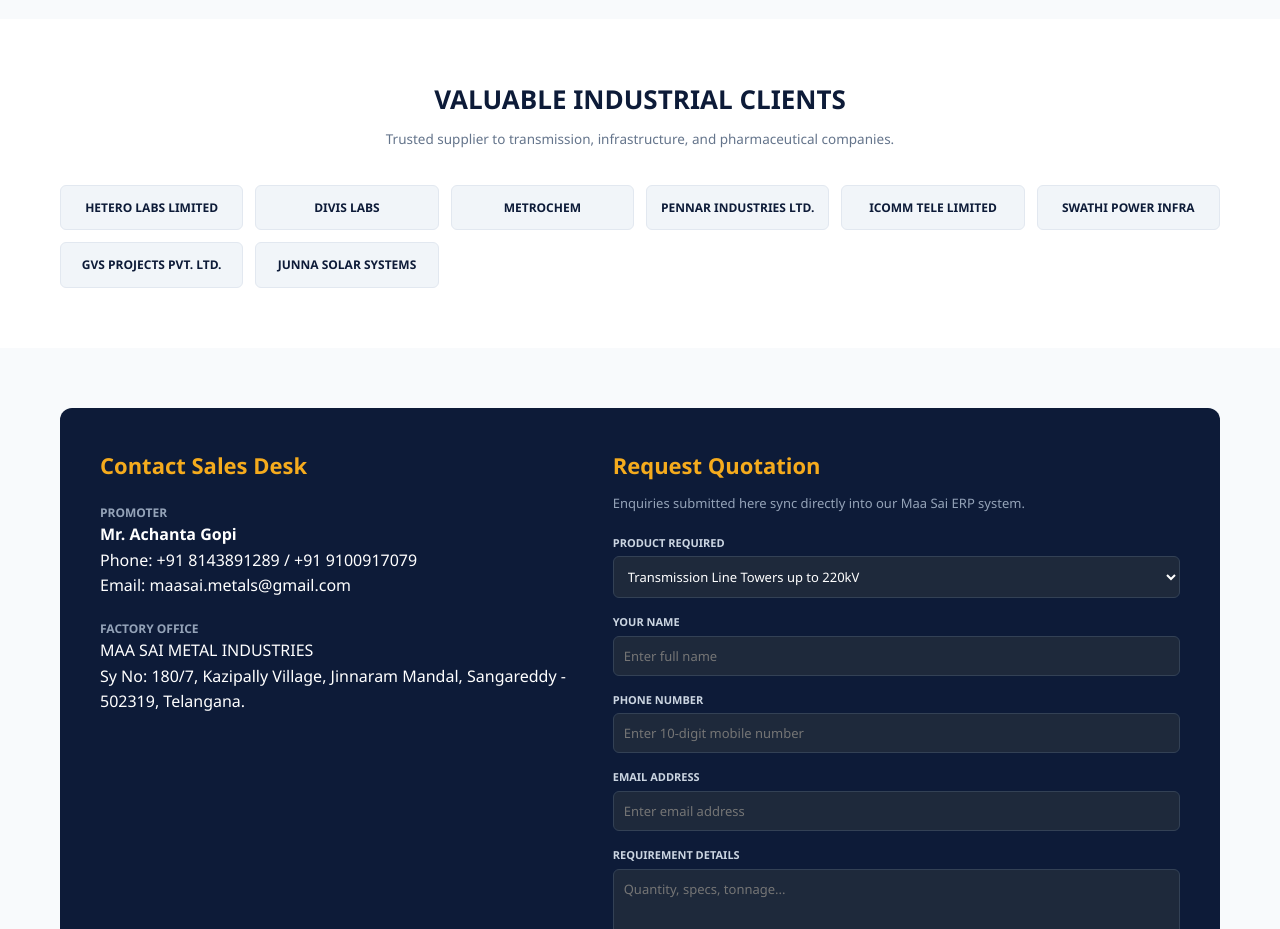
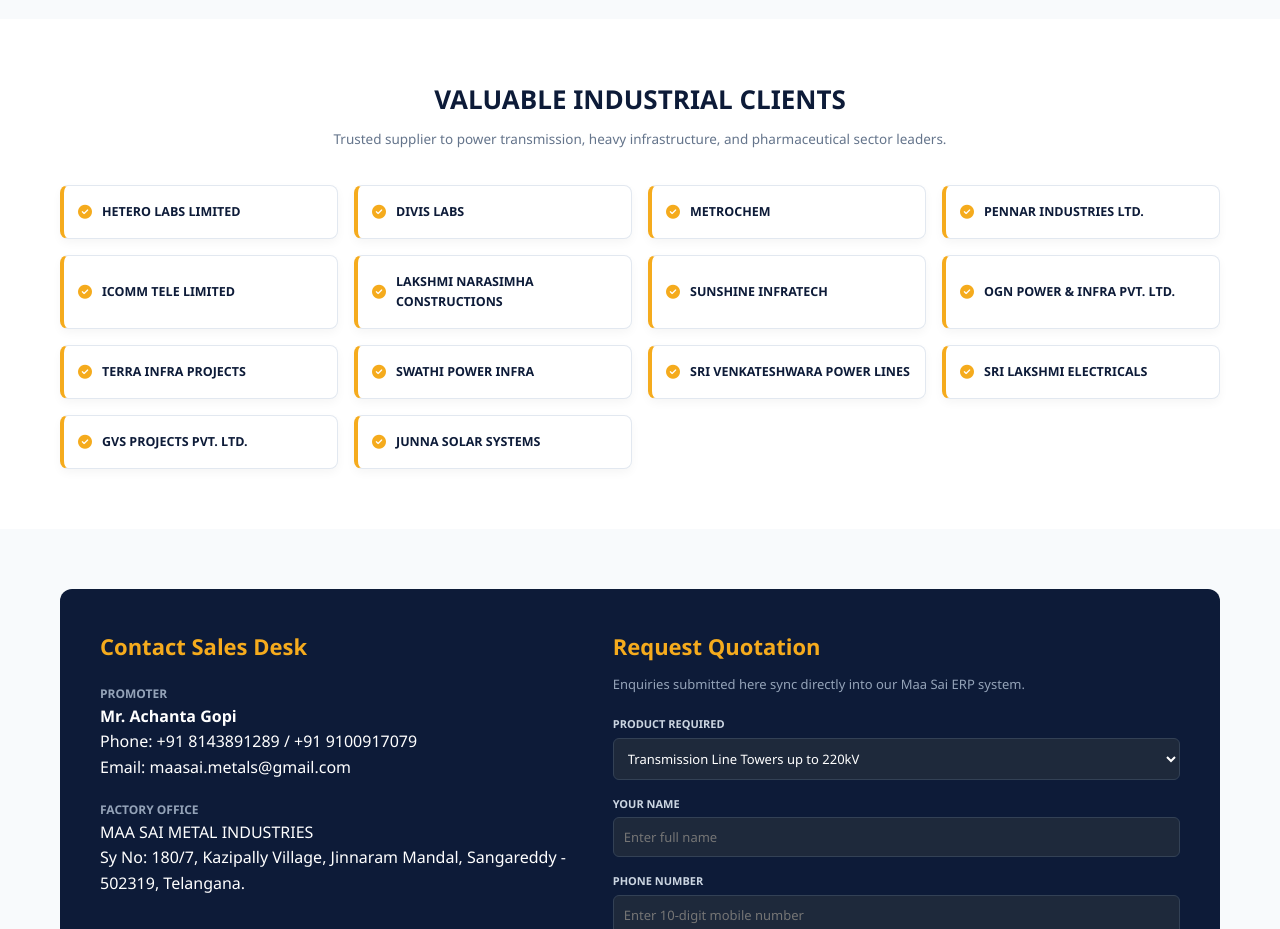
Before and after one commit to TiruRamNarla/Maa-Sai-Industries, a website: page index.html in a window 1280 px wide. Shown: the part 3580-4509 px from the top of the page. Drawn offline with Linux system fonts and the light colour scheme.

Commit message:
Update index.html

```diff
--- a/index.html
+++ b/index.html
@@ -109,9 +109,39 @@
         .map-info { padding: 18px; }
         .btn-nav-map { display: inline-flex; align-items: center; gap: 8px; background: var(--primary-navy); color: var(--accent-gold); padding: 10px 16px; border-radius: 6px; text-decoration: none; font-weight: 700; font-size: 12.5px; margin-top: 12px; }
 
-        /* --- CLIENTS --- */
-        .clients-grid { display: grid; grid-template-columns: repeat(auto-fill, minmax(180px, 1fr)); gap: 12px; }
-        .client-badge { background: #f1f5f9; border: 1px solid #e2e8f0; padding: 12px; border-radius: 6px; text-align: center; font-weight: 700; font-size: 12px; color: var(--primary-navy); }
+        /* --- ENHANCED CLIENTS SECTION STYLES --- */
+        .clients-grid {
+            display: grid;
+            grid-template-columns: repeat(auto-fill, minmax(240px, 1fr));
+            gap: 16px;
+        }
+        .client-badge {
+            background: #ffffff;
+            border: 1px solid #e2e8f0;
+            border-left: 4px solid var(--accent-gold);
+            padding: 16px 14px;
+            border-radius: 8px;
+            text-align: left;
+            font-weight: 700;
+            font-size: 12.5px;
+            color: var(--primary-navy);
+            box-shadow: 0 4px 10px rgba(0,0,0,0.04);
+            transition: all 0.25s ease-in-out;
+            display: flex;
+            align-items: center;
+            gap: 10px;
+        }
+        .client-badge i {
+            color: var(--accent-gold);
+            font-size: 14px;
+        }
+        .client-badge:hover {
+            transform: translateY(-4px);
+            border-color: var(--primary-navy);
+            border-left-color: var(--accent-gold);
+            box-shadow: 0 8px 20px rgba(13, 27, 56, 0.12);
+            background: #fdfbf7;
+        }
 
         /* --- CONTACT & FORM --- */
         .contact-container { display: grid; grid-template-columns: 1fr 1.2fr; gap: 40px; background: var(--primary-navy); color: #ffffff; padding: 40px; border-radius: 12px; }
@@ -441,17 +471,23 @@
     <section class="section-padding" id="clients">
         <div class="container">
             <h2 class="section-title">Valuable Industrial Clients</h2>
-            <p class="section-subtitle">Trusted supplier to transmission, infrastructure, and pharmaceutical companies.</p>
+            <p class="section-subtitle">Trusted supplier to power transmission, heavy infrastructure, and pharmaceutical sector leaders.</p>
 
             <div class="clients-grid">
-                <div class="client-badge">HETERO LABS LIMITED</div>
-                <div class="client-badge">DIVIS LABS</div>
-                <div class="client-badge">METROCHEM</div>
-                <div class="client-badge">PENNAR INDUSTRIES LTD.</div>
-                <div class="client-badge">ICOMM TELE LIMITED</div>
-                <div class="client-badge">SWATHI POWER INFRA</div>
-                <div class="client-badge">GVS PROJECTS PVT. LTD.</div>
-                <div class="client-badge">JUNNA SOLAR SYSTEMS</div>
+                <div class="client-badge"><i class="fa-solid fa-circle-check"></i> HETERO LABS LIMITED</div>
+                <div class="client-badge"><i class="fa-solid fa-circle-check"></i> DIVIS LABS</div>
+                <div class="client-badge"><i class="fa-solid fa-circle-check"></i> METROCHEM</div>
+                <div class="client-badge"><i class="fa-solid fa-circle-check"></i> PENNAR INDUSTRIES LTD.</div>
+                <div class="client-badge"><i class="fa-solid fa-circle-check"></i> ICOMM TELE LIMITED</div>
+                <div class="client-badge"><i class="fa-solid fa-circle-check"></i> LAKSHMI NARASIMHA CONSTRUCTIONS</div>
+                <div class="client-badge"><i class="fa-solid fa-circle-check"></i> SUNSHINE INFRATECH</div>
+                <div class="client-badge"><i class="fa-solid fa-circle-check"></i> OGN POWER & INFRA PVT. LTD.</div>
+                <div class="client-badge"><i class="fa-solid fa-circle-check"></i> TERRA INFRA PROJECTS</div>
+                <div class="client-badge"><i class="fa-solid fa-circle-check"></i> SWATHI POWER INFRA</div>
+                <div class="client-badge"><i class="fa-solid fa-circle-check"></i> SRI VENKATESHWARA POWER LINES</div>
+                <div class="client-badge"><i class="fa-solid fa-circle-check"></i> SRI LAKSHMI ELECTRICALS</div>
+                <div class="client-badge"><i class="fa-solid fa-circle-check"></i> GVS PROJECTS PVT. LTD.</div>
+                <div class="client-badge"><i class="fa-solid fa-circle-check"></i> JUNNA SOLAR SYSTEMS</div>
             </div>
         </div>
     </section>
```
